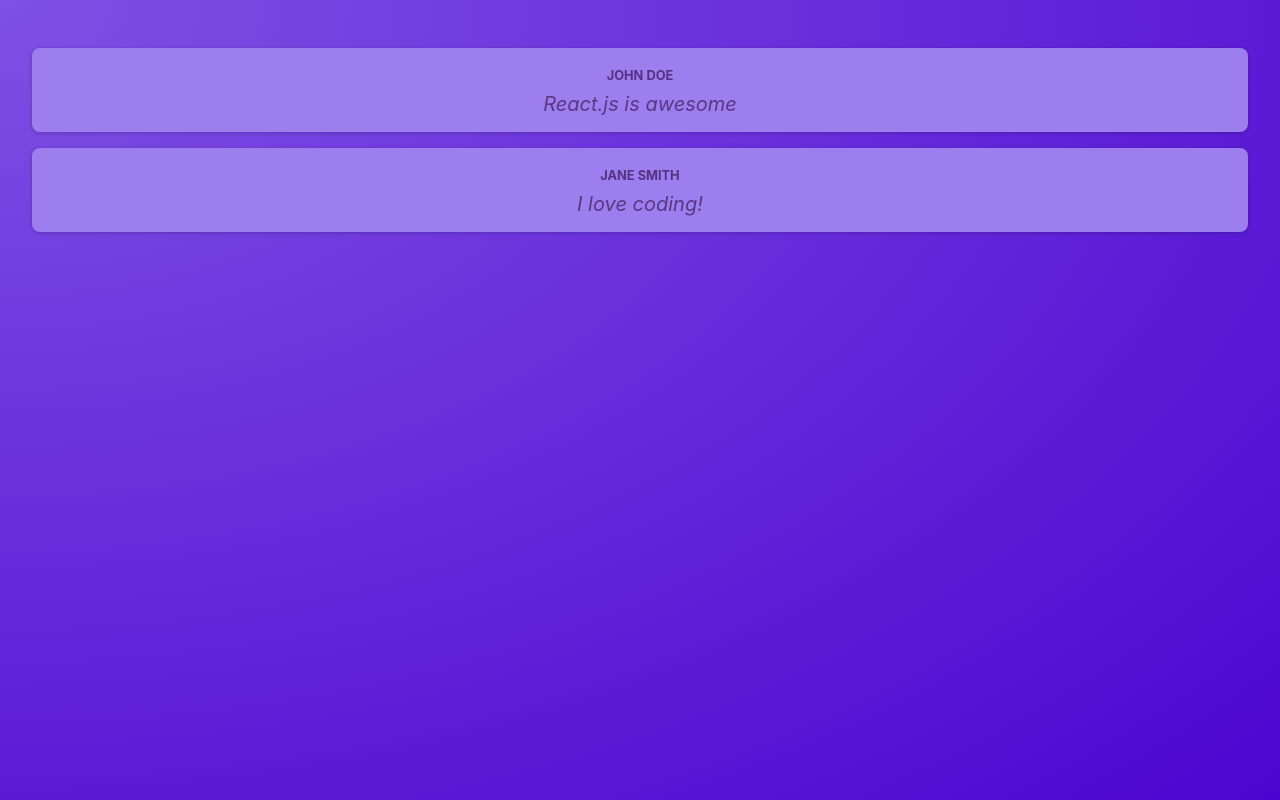
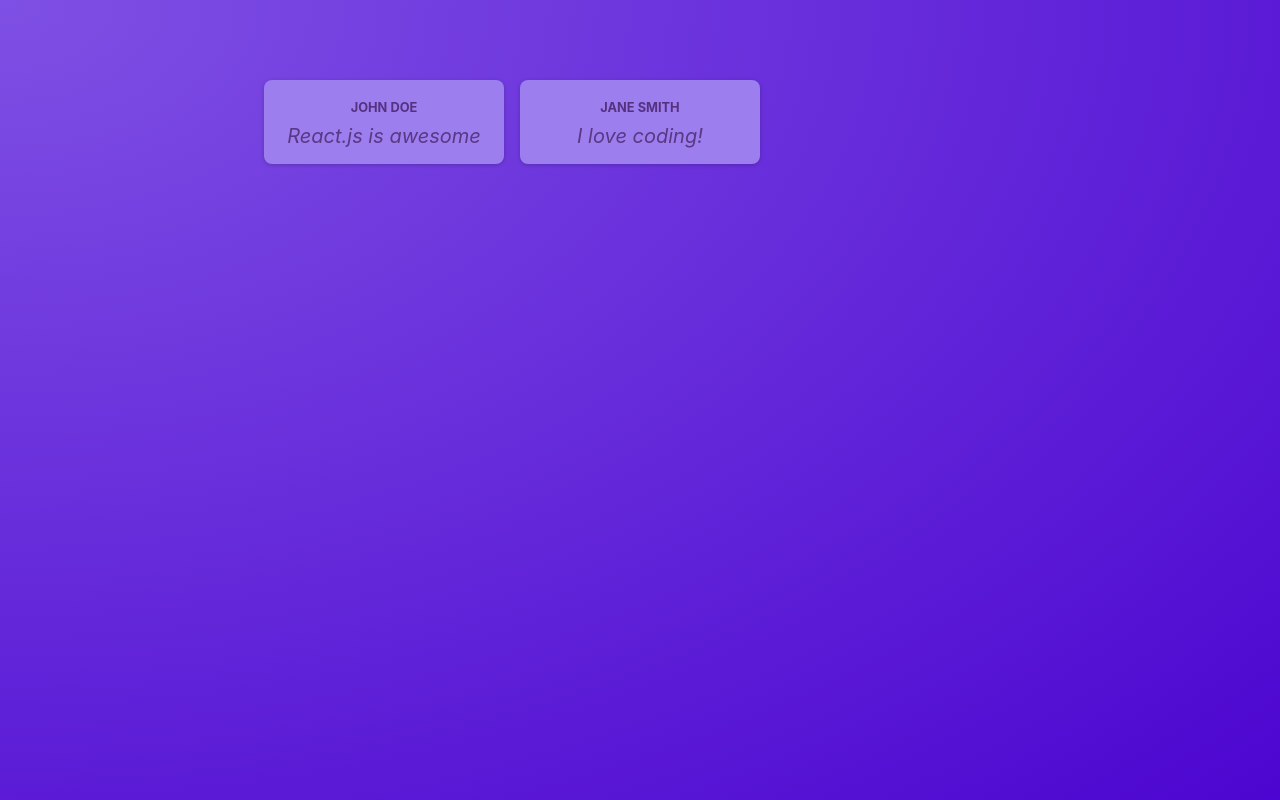
Before and after one commit to Morton358/react-crash-course, a React (Vite) app: page / in a window 1280 px wide. Built offline with nearby package versions, Linux system fonts and the light colour scheme.

Commit message:
created Posts component and switched to Arrow Function Expression

```diff
--- a/src/App.tsx
+++ b/src/App.tsx
@@ -1,13 +1,13 @@
 import './App.css';
-import Post from './components/Post';
 
-function App() {
+import Posts from './components/Posts/Posts';
+
+const App = () => {
   return (
     <main>
-      <Post author='John Doe' body='React.js is awesome' />
-      <Post author='Jane Smith' body='I love coding!' />
+      <Posts />
     </main>
   );
-}
+};
 
 export default App;
--- a/src/components/Post.tsx
+++ b/src/components/Post/Post.tsx
@@ -1,12 +1,12 @@
 import classes from './Post.module.css';
 
-function Post(props: { author?: string; body?: string }) {
+const Post = (props: { author?: string; body?: string }) => {
   return (
-    <div className={classes.post}>
+    <li className={classes.post}>
       <p className={classes.author}>{props.author}</p>
       <p className={classes.text}>{props.body}</p>
-    </div>
+    </li>
   );
-}
+};
 
 export default Post;
--- /dev/null
+++ b/src/components/Posts/Posts.module.css
@@ -0,0 +1,11 @@
+.posts
+{
+  list-style: none;
+  max-width: 50rem;
+  margin: 1rem auto;
+  padding: 1rem 0;
+  display: grid;
+  gap: 1rem;
+  grid-template-columns: repeat(3, 30%);
+  justify-content: center;
+}
--- /dev/null
+++ b/src/components/Posts/Posts.tsx
@@ -0,0 +1,13 @@
+import Post from '../Post/Post';
+import classes from './Posts.module.css';
+
+const Posts = () => {
+  return (
+    <ul className={classes.posts}>
+      <Post author='John Doe' body='React.js is awesome' />
+      <Post author='Jane Smith' body='I love coding!' />
+    </ul>
+  );
+};
+
+export default Posts;
--- a/src/index.css
+++ b/src/index.css
@@ -21,6 +21,5 @@
 body
 {
   margin: 0;
-  text-align: center;
   color: #e6ddf9;
 }
```
Also changed, not shown: src/components/Post/Post.module.css (renamed from src/components/Post.module.css).
